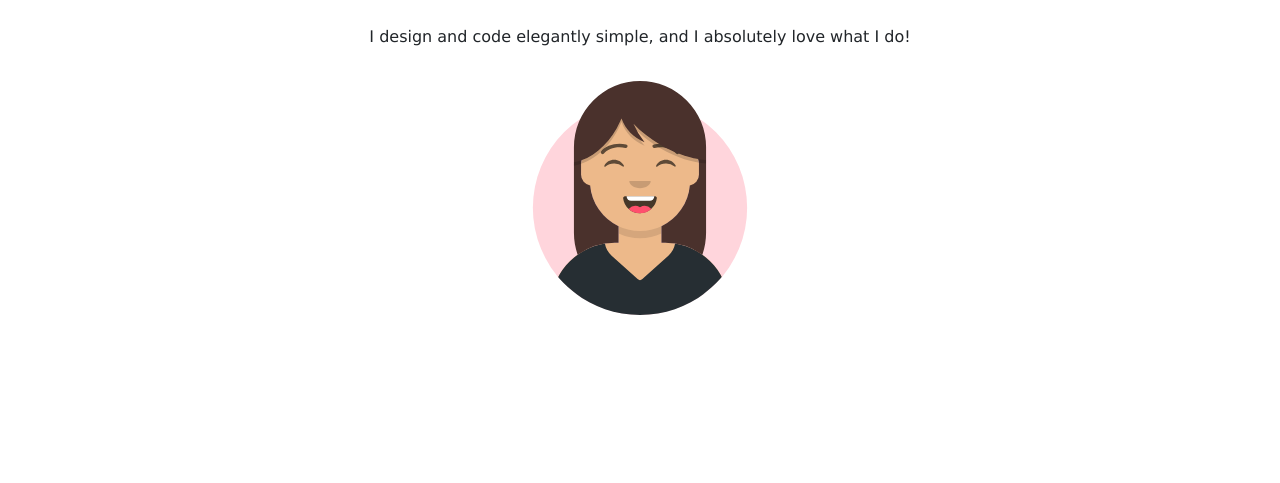
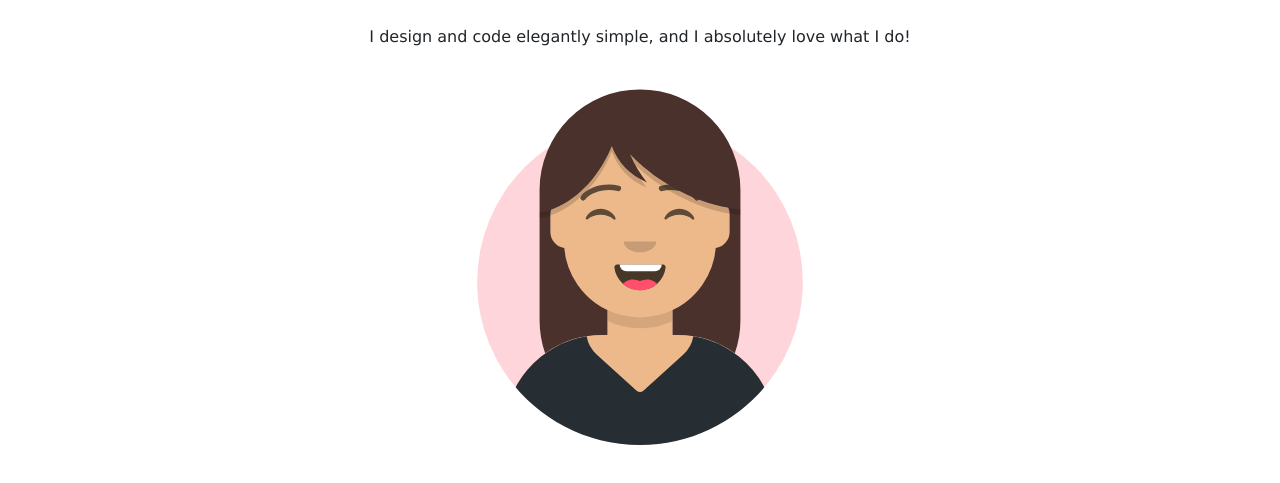
Before and after one commit to marianargabriel/marianargabriel.github.io, a plain HTML site: page index.html in a window 1280 px wide. Shown: the part 215-698 px from the top of the page. Drawn offline with Linux system fonts and the light colour scheme.

Commit message:
"resolvido"
verificar se realmente esta

```diff
--- a/CSS/styles.css
+++ b/CSS/styles.css
@@ -36,7 +36,17 @@ body {
     --bs-gutter-x: 0 !important;
 }
 
+.row {
+    --bs-gutter-x: 0 !important;
+}
+
 #avatar {
-    width: 250px !important;
-    height: 250px !important;
+    width: 380px !important;
+    height: 380px !important;
 }
+@media screen and (max-width: 840px) {
+    #avatar {
+        width: 250px !important;
+        height: 250px !important;
+    }
+}
```
